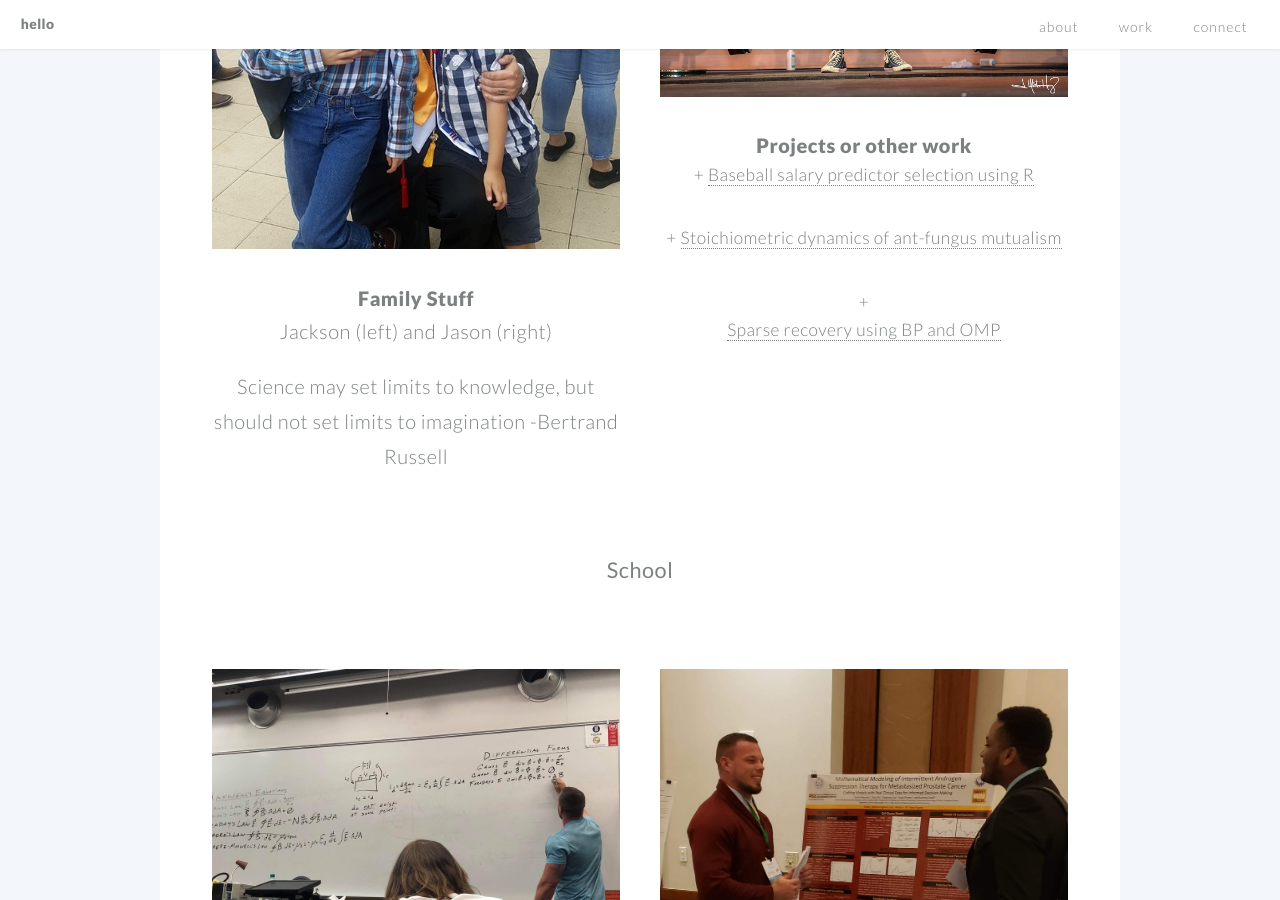
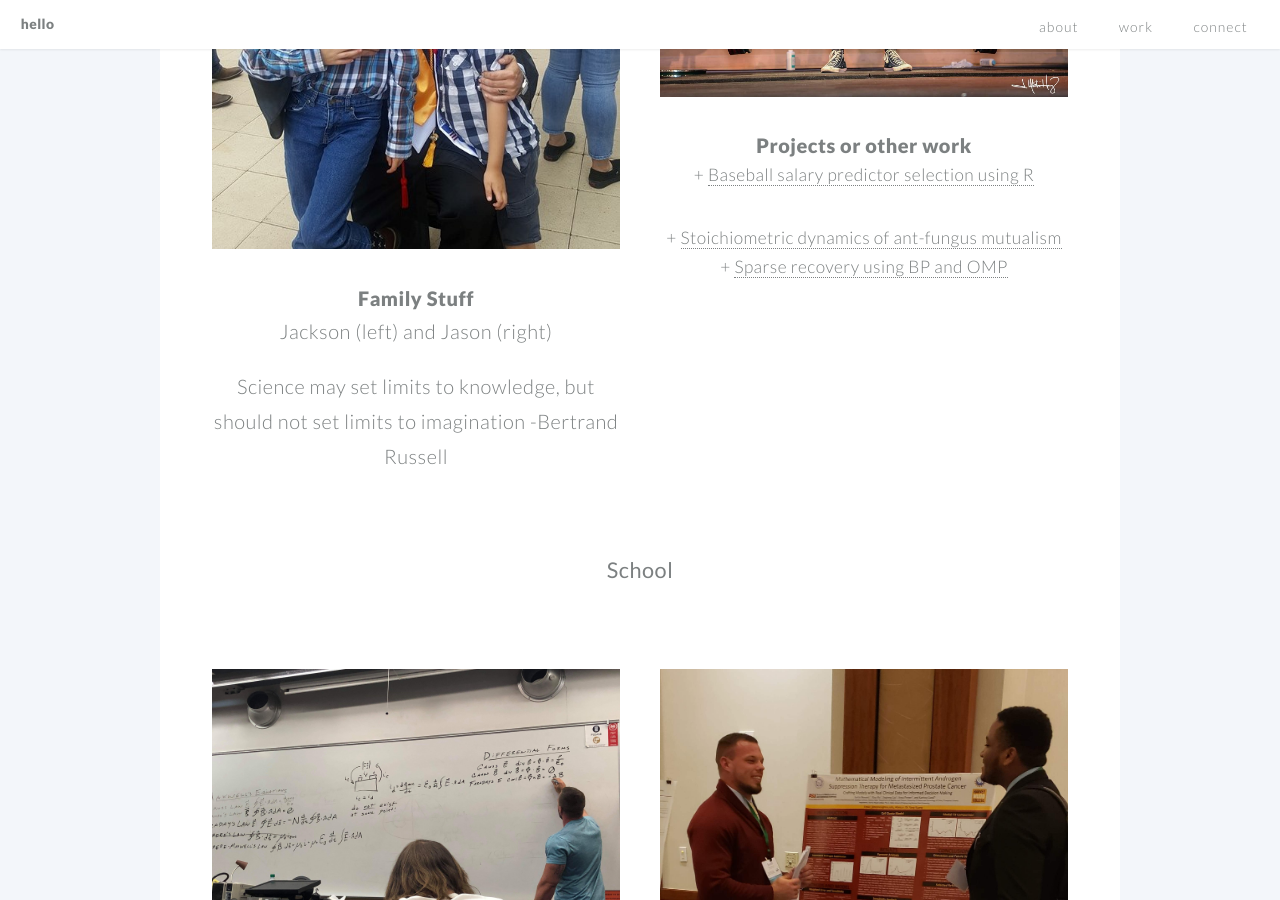
Before and after one commit to jben33/jben33.github.io, a Jekyll site: the page built from index.md, in a window 1280 px wide and 900 px high, scrolled down 2163 px. Built offline with Jekyll 4.4.1, drawn with Linux system fonts in a browser that asks for light colours.

```diff
--- a/_includes/example2.html
+++ b/_includes/example2.html
@@ -1,5 +1,5 @@
 <h1>Projects or other work</h1>
 
 <p> + <a href="https://drive.google.com/file/d/16-5BFMT3K4yZeH_sabC04eOoUSRr0ERS/view">Baseball salary predictor selection using R</a></p>
-+ <a href="https://drive.google.com/file/d/1ZN5RsUfMytxdaDLOrpU1KEO79AyjDPLw/view?usp=sharing">Stoichiometric dynamics of ant-fungus mutualism</a></p>
-+ <p><a href="https://drive.google.com/file/d/1WWmqQxm_SkWCWk5_S1_xysVG3u1fB5ar/view?usp=sharing">Sparse recovery using BP and OMP</a></p>
++ <a href="https://drive.google.com/file/d/1ZN5RsUfMytxdaDLOrpU1KEO79AyjDPLw/view?usp=sharing">Stoichiometric dynamics of ant-fungus mutualism</a>
++ <a href="https://drive.google.com/file/d/1WWmqQxm_SkWCWk5_S1_xysVG3u1fB5ar/view?usp=sharing">Sparse recovery using BP and OMP</a>
```
